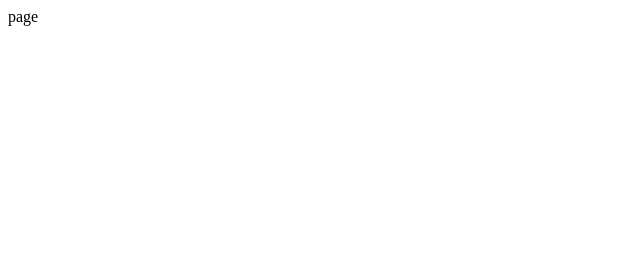
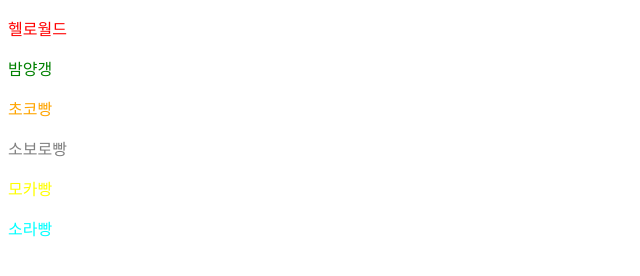
Before and after one commit to seobkun325/jspage, a plain HTML site: page index.html in a window 1280 px wide. Shown: the whole page, without its empty margins (0-640 px from the left). Drawn offline with Linux system fonts and the light colour scheme.

Commit message:
update index.html, script.js and style.css

```diff
--- a/index.html
+++ b/index.html
@@ -3,9 +3,24 @@
 <head>
   <meta charset="UTF-8">
   <meta name="viewport" content="width=device-width, initial-scale=1.0">
+  <link rel="stylesheet" href="style.css" />
+  <style>
+    p {color: red;}
+    .a {color: green;}
+  </style>
   <title>Document</title>
 </head>
 <body>
-  page
+    <P>헬로월드</P>
+    <p class="a">밤양갱</p>
+    <p class="b">초코빵</p>
+    <p class="c">소보로빵</p>
+    <p class="d">모카빵</p>
+    <p style="color: cyan">소라빵</p>
+    <script>
+      console.log('하이');
+      document.getElementsByClassName('c')[0].style.color = 'gray';
+    </script>
+  <script src="script.js"></script>
 </body>
 </html>
--- a/script.js
+++ b/script.js
@@ -0,0 +1 @@
+document.getElementsByClassName('d')[0].style.color = 'yellow';
--- a/style.css
+++ b/style.css
@@ -0,0 +1 @@
+.b {color: orange}
```
